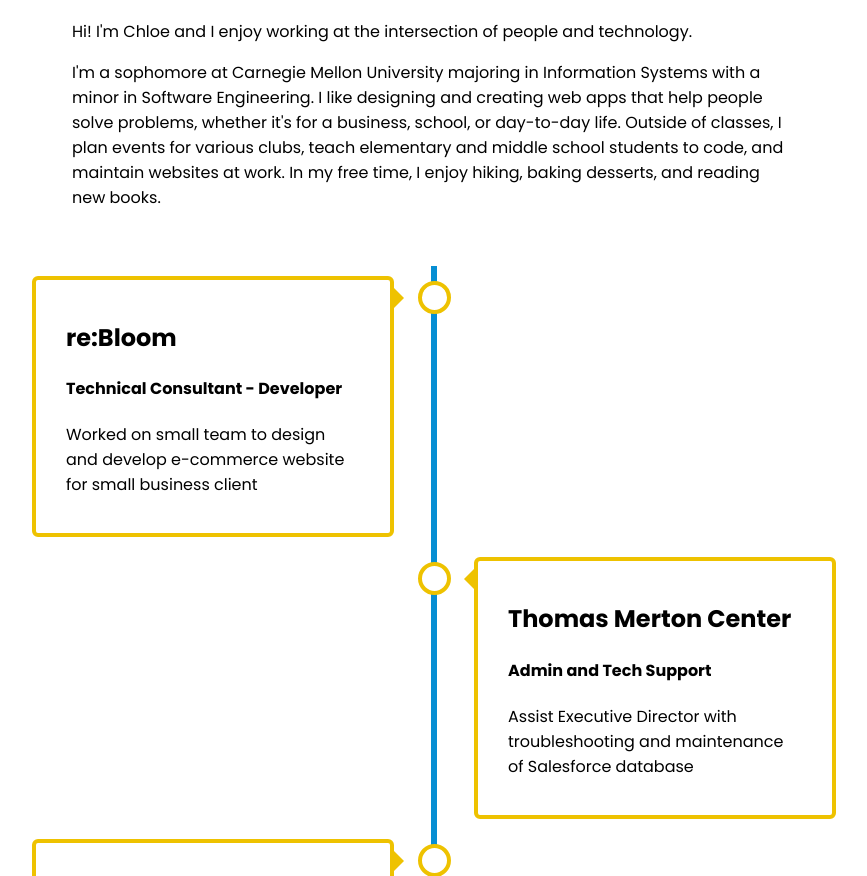
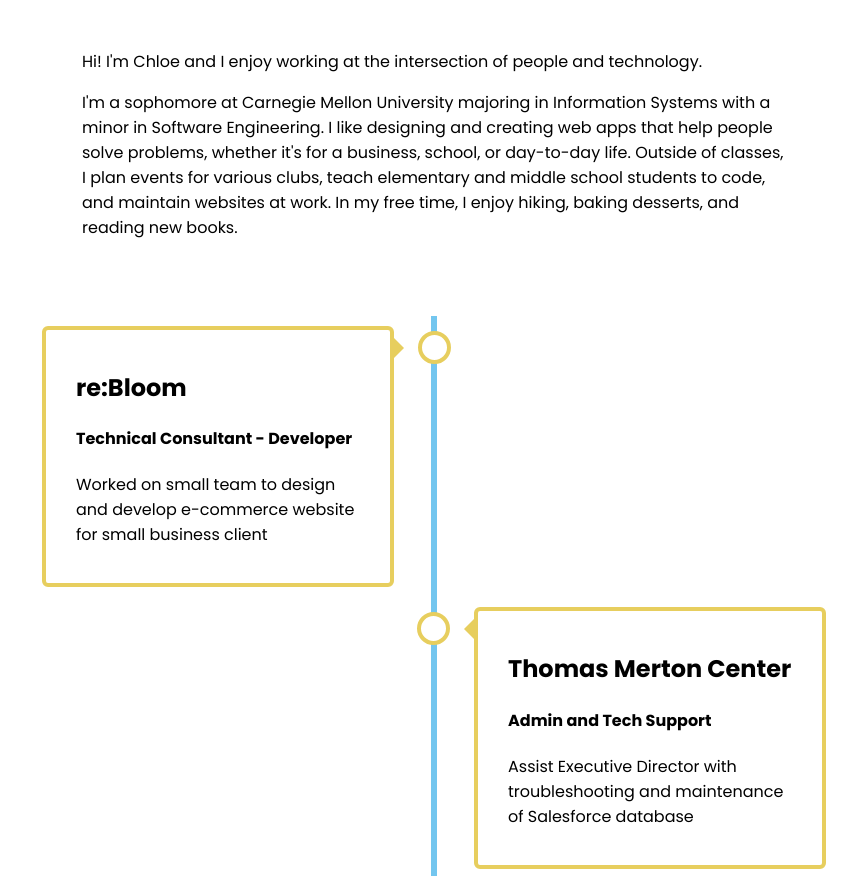
Before and after one commit to chloehdeng/76-270-job-application-package, a plain HTML site: page index.html in a window 1280 px wide. Shown: the part 472-1348 px from the top of the page, without its empty margins (206-1073 px from the left). Drawn offline with Linux system fonts and the light colour scheme; a script that the page names is missing.

Commit message:
Added style changes and padding to navbar

```diff
--- a/styles.css
+++ b/styles.css
@@ -1,3 +1,8 @@
+html{
+  scroll-behavior: smooth;
+  scroll-padding-top: 5rem;
+}
+
 body {
     font-family: 'Poppins', sans-serif;
     box-sizing: border-box;
@@ -9,6 +14,10 @@
 
 #headshot {
     height: 400px;
+}
+
+.red {
+  color: #c51130
 }
 
 #sidebar-left {
@@ -34,24 +43,24 @@
 }
 
 #intro {
-    margin: 20px;
+    margin: 30px;
 }
 
 #about {
-    margin: 20px;
+    margin: 30px;
 }
 
 #experiences {
-    margin: 20px;
+    margin: 30px;
 }
 
 #resume {
-    margin: 20px;
+    margin: 30px;
 }
 
 /* Sticky navbar */
   #navbar {
-    background-color: #333; /* Black background color */
+    background-color: #068ed3; /* Black background color */
     position: fixed; /* Make it stick/fixed */
     top: -50px; /* Hide the navbar 50 px outside of the top view */
     width: 100%; /* Full width */
@@ -89,7 +98,7 @@
     content: '';
     position: absolute;
     width: 6px;
-    background-color: #068ed3;
+    background-color: #73c6ef;
     top: 0;
     bottom: 0;
     left: 50%;
@@ -112,7 +121,7 @@
     height: 25px;
     right: -17px;
     background-color: white;
-    border: 4px solid #eec200;
+    border: 4px solid #e7ce5e;
     top: 15px;
     border-radius: 50%;
     z-index: 1;
@@ -137,9 +146,9 @@
     width: 0;
     z-index: 1;
     right: 30px;
-    border: medium solid #eec200;
+    border: medium solid #e7ce5e;
     border-width: 10px 0 10px 10px;
-    border-color: transparent transparent transparent #eec200;
+    border-color: transparent transparent transparent #e7ce5e;
   }
 
   /* Add arrows to the right container (pointing left) */
@@ -151,20 +160,20 @@
     width: 0;
     z-index: 1;
     left: 30px;
-    border: medium solid #eec200;
+    border: medium solid #e7ce5e;
     border-width: 10px 10px 10px 0;
-    border-color: transparent #eec200 transparent transparent;
+    border-color: transparent #e7ce5e transparent transparent;
   }
 
   /* Fix the circle for containers on the right side */
   .right::after {
-    left: -16px;
+    left: -17px;
   }
 
   /* The actual content */
   .content {
     padding: 20px 30px;
-    border: 4px solid #eec200;
+    border: 4px solid #e7ce5e;
     position: relative;
     border-radius: 6px;
   }
@@ -186,7 +195,7 @@
   /* Make sure that all arrows are pointing leftwards */
     .container::before {
       left: 60px;
-      border: medium solid #eec200;
+      border: medium solid #e7ce5e;
       border-width: 10px 10px 10px 0;
       border-color: transparent white transparent transparent;
     }
```
